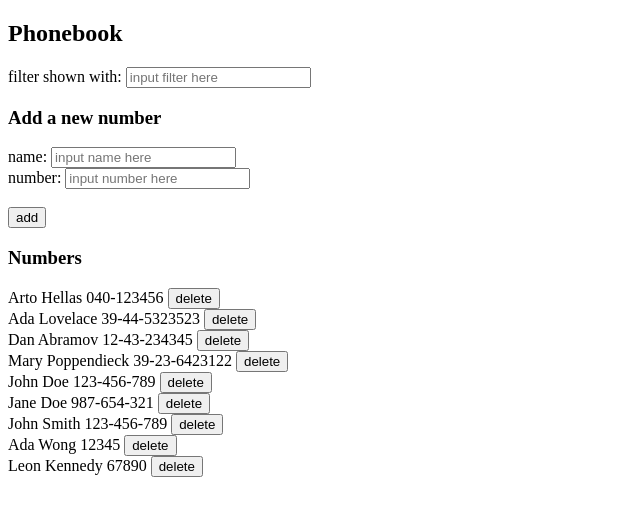
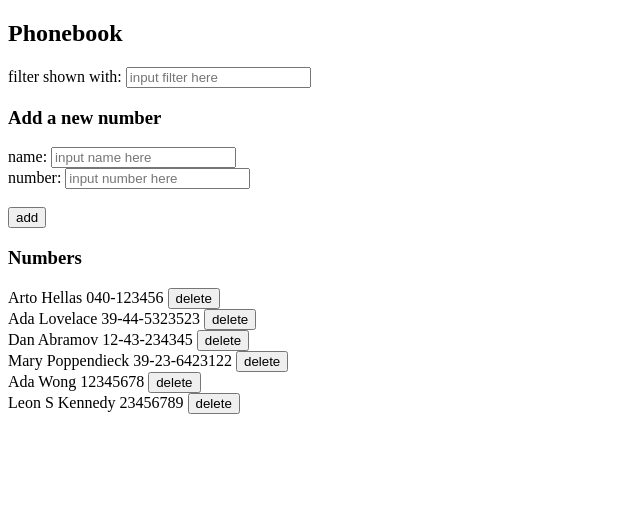
Before and after one commit to absolutepraya/fullstackopen-part2, a React (Vite) app in the folder phonebook/: page / in a window 1280 px wide. Shown: the top 516 px of the page, without its empty margins (0-640 px from the left). Built offline with nearby package versions, Linux system fonts and the light colour scheme; data requests are answered from the project's data file.

Commit message:
fixed exercise 2.15, extra error handling

```diff
--- a/phonebook/db.json
+++ b/phonebook/db.json
@@ -22,28 +22,13 @@
     },
     {
       "id": "5",
-      "name": "John Doe",
-      "number": "123-456-789"
+      "name": "Ada Wong",
+      "number": "12345678"
     },
     {
       "id": "6",
-      "name": "Jane Doe",
-      "number": "987-654-321"
-    },
-    {
-      "id": "7",
-      "name": "John Smith",
-      "number": "123-456-789"
-    },
-    {
-      "id": "8",
-      "name": "Ada Wong",
-      "number": "12345"
-    },
-    {
-      "id": "9",
-      "name": "Leon Kennedy",
-      "number": "67890"
+      "name": "Leon S Kennedy",
+      "number": "23456789"
     }
   ]
 }
--- a/phonebook/src/components/PersonForm.jsx
+++ b/phonebook/src/components/PersonForm.jsx
@@ -17,11 +17,19 @@ const PersonForm = ({
 			return;
 		}
 		// check if person already exists
+		const person = persons.find(
+			(person) => person.name === newName
+		);
 		if (
-			persons.find(
-				(person) => person.name.toLowerCase() === newName.toLowerCase()
-			) // case insensitive
+			person
 		) {
+			// check if the number is the same
+			if (person.number === newNumber) {
+				alert(
+					`${newName} is already added to the phonebook with the same number`
+				);
+				return;
+			}
 			// confirmation
 			const confirmation = window.confirm(
 				`${newName} is already added to the phonebook, replace the old number with a new one?`
@@ -30,9 +38,6 @@ const PersonForm = ({
 				return;
 			}
 			// update the number of the person
-			const person = persons.find(
-				(person) => person.name.toLowerCase() === newName.toLowerCase()
-			); // case insensitive
 			const updatedPerson = { ...person, number: newNumber };
 			phonebookService
 				.update(person.id, updatedPerson)
@@ -48,12 +53,12 @@ const PersonForm = ({
 			return;
 		}
 		// check if the number already exists
-		if (persons.find((person) => person.number == newNumber)) {
-			alert(
-				`${newNumber} is the number of another person in the phonebook`
-			);
-			return;
-		}
+		// if (persons.find((person) => person.number == newNumber)) {
+		// 	alert(
+		// 		`${newNumber} is the number of another person in the phonebook`
+		// 	);
+		// 	return;
+		// }
 		const newPerson = {
 			name: newName,
 			number: newNumber,
```
